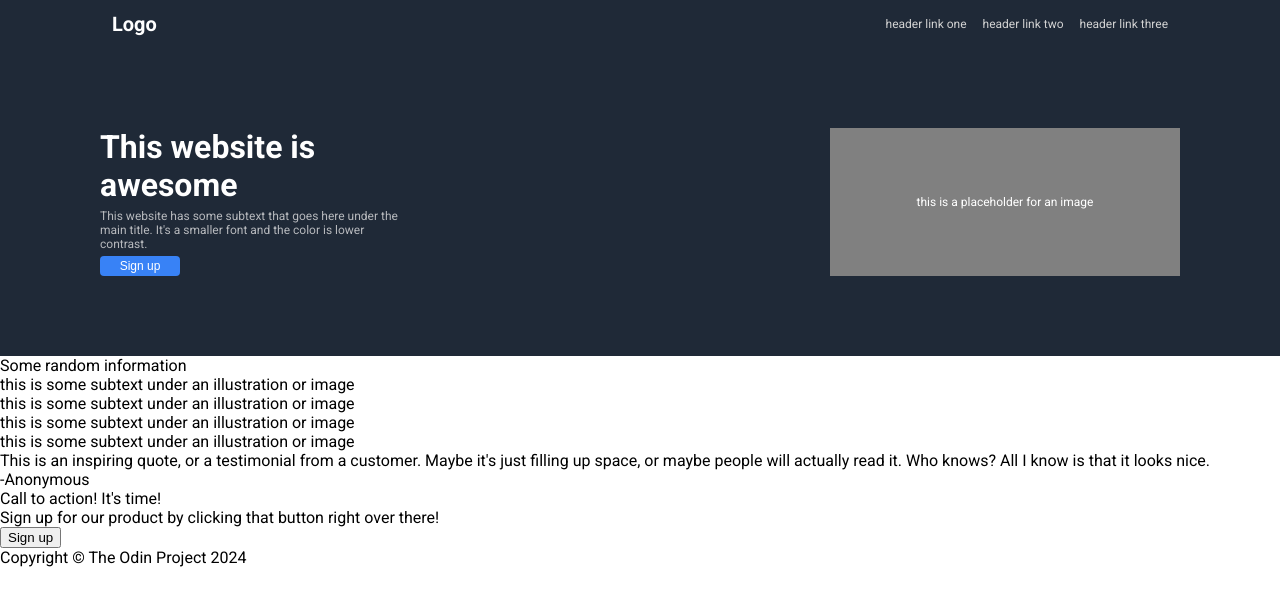
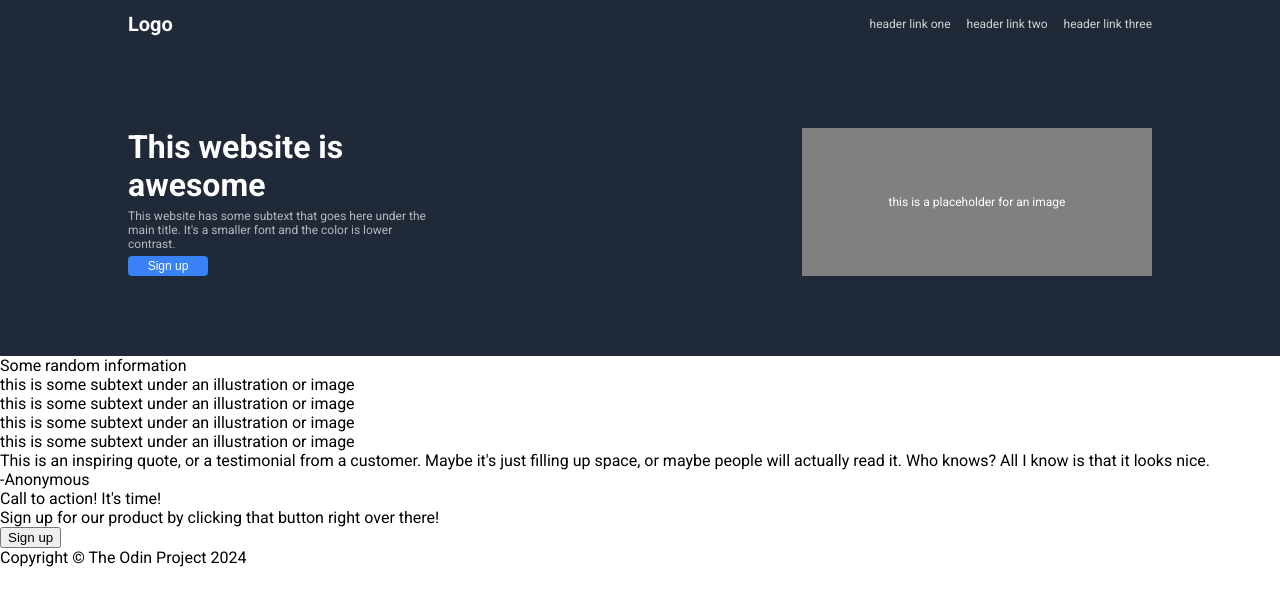
Before and after one commit to typrgs/landing-page-project, a plain HTML site: page index.html in a window 1280 px wide. Drawn offline with Linux system fonts and the light colour scheme.

Commit message:
Final touches to header and under-header

```diff
--- a/index.html
+++ b/index.html
@@ -10,6 +10,7 @@
   <title>Landing Page</title>
 </head>
 <body>
+  <div class="header-background">
     <div class="header">
       <div class="logo">
         Logo
@@ -20,6 +21,8 @@
         <a href="#">header link three</a>
       </div>
     </div>
+  </div>
+  <div class="under-header-background">
     <div class="under-header">
       <div class="top-text-container">
         <div class="hero-text">
@@ -31,6 +34,7 @@
         <button>Sign up</button>
       </div>
       <div class="img-placeholder-box">this is a placeholder for an image</div>
+    </div>
   </div>
   <div>
     Some random information
--- a/styles.css
+++ b/styles.css
@@ -5,25 +5,29 @@ body{
   margin: 0;
 }
 
+.header-background, .under-header-background{
+  background: #1F2937;
+  color: white;
+  display: flex;
+  justify-content: center;
+}
+
 .header{
-  background: #1F2937;
   display: flex;
-  color: white;
   font-size: 20px;
   justify-content: space-between;
+  width: 80vw;
   padding: 12px;
 }
 
 .logo{
   font-weight: bold;
-  margin-left: 100px;
 }
 
 .header-links{
   display: flex;
   gap: 16px;
   align-items: center;
-  margin-right: 100px;
 }
 
 .header-links a{
@@ -33,17 +37,17 @@ body{
 }
 
 .under-header{
-  background: #1F2937;
   display: flex;
   padding: 12px;
   justify-content: space-between;
+  width: 80vw;
   padding: 80px 0px;
 }
 
 .top-text-container{
   color: white;
   width: 300px;
-  margin-left: 100px;
+  /* margin-left: 100px; */
   display: flex;
   flex-direction: column;
   gap: 5px;
@@ -66,7 +70,7 @@ body{
   font-size: 12px;
   display: flex;
   width: 350px;
-  margin-right: 100px;
+  /* margin-right: 100px; */
   justify-content: center;
   align-items: center;
 }
@@ -79,4 +83,5 @@ body{
   font-size: 12px;
   border-radius: 4px;
   border-style: none;
+  cursor: pointer;
 }
```
Lines whose indentation alone changed are shown as unchanged.
